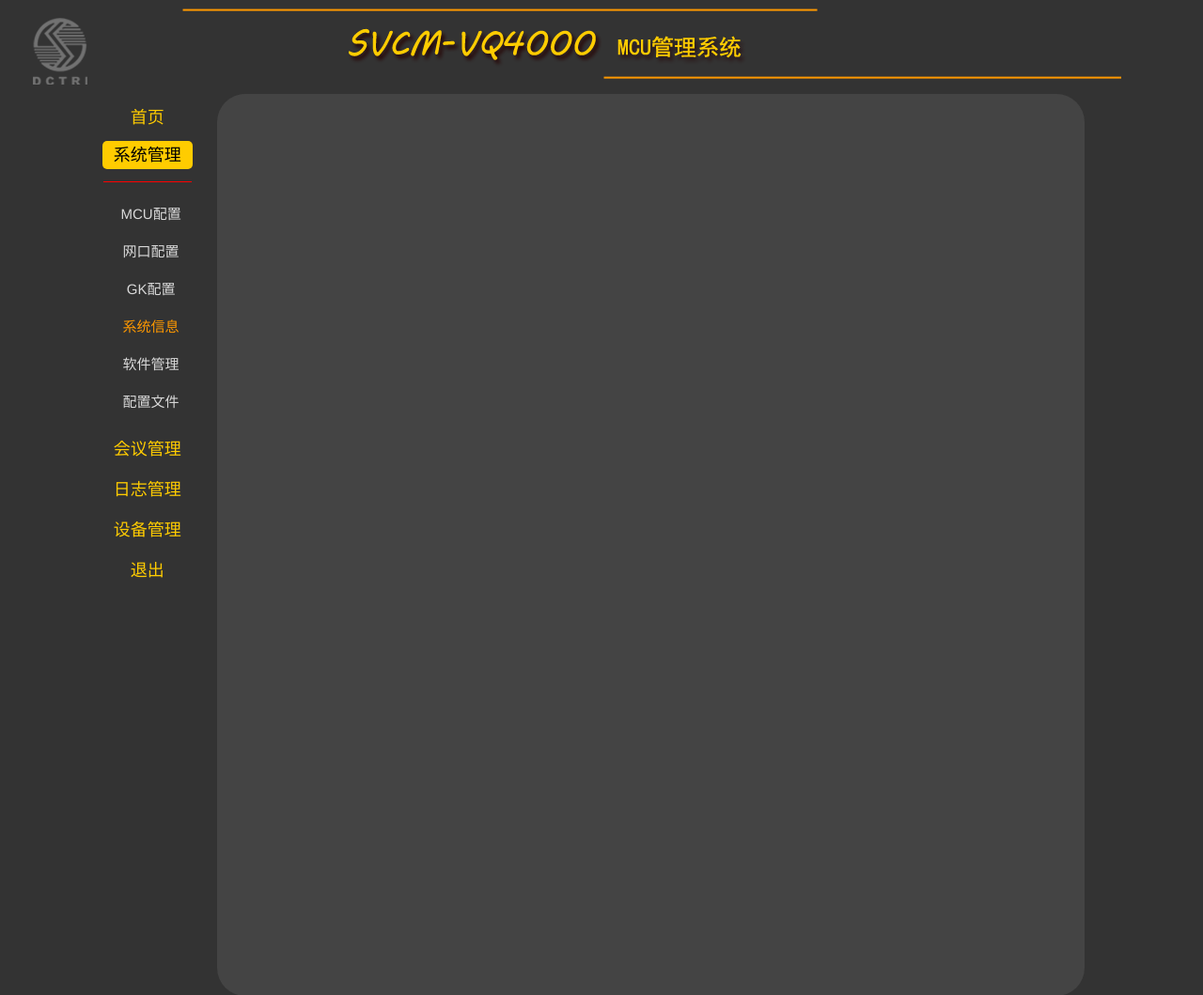
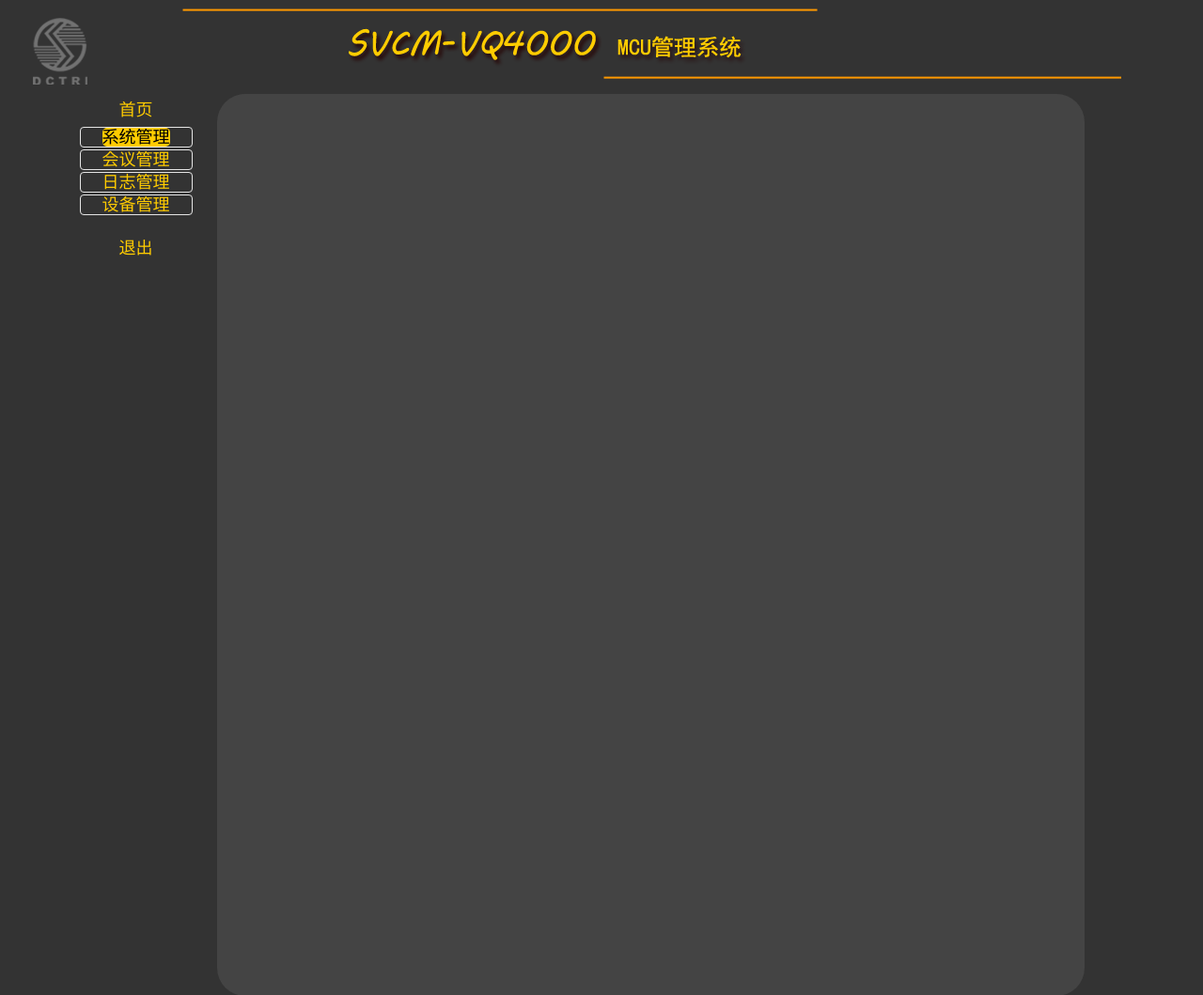
Before and after one commit to mcuTeam/mcuWeb, a Django app: page /system_info/ in a window 1280 px wide. Shown: the top 1059 px of the page at 94% size. Run offline with Django 3.2, Linux system fonts and the light colour scheme; a user stored in the database is signed in; parts of the project's set-up code (start-up, migrations or seed data) failed here and were passed over; some libraries are stand-ins or nearby versions.

Commit message:
Signed-off-by: jessicaqian <444748730@qq.com>

```diff
--- a/mcuWeb/static/css/base.css
+++ b/mcuWeb/static/css/base.css
@@ -32,11 +32,12 @@ ul.nav.nav-pills.nav-stacked{
 }
 
 li{
-	margin: 10px auto 10px auto;
+	/*margin: 10px auto 10px auto;*/
 	text-align: center;
 }
 
 a#nav,#nav1,#nav2,#nav3,#nav4,#nav5{
+    border-radius: 5px;
 	color:rgb(255,204,0);
 }
 
--- a/mcuWeb/templates/base.html
+++ b/mcuWeb/templates/base.html
@@ -18,10 +18,16 @@
 	<div class="row-fluid">
 		<div class="span2 ">
 		  <!--Sidebar content-->
+
 			<ul class="nav nav-pills nav-stacked ">
-				<li><a id="nav" href="/">首页</a></li>
-				<li><a id="nav1" href="#" data-toggle="collapse" data-target="#pill1">系统管理</a>
-					<div id="pill1" class="collapse">
+				<li><a id="nav" href="/home">首页</a></li>
+				<div class="accordion" id="selector">
+					<div class="accordion-group">
+						<div class="accordion-heading">
+							<li><a id="nav1" href="#" data-toggle="collapse" data-target="#pill1" data-parent="#selector">系统管理</a></li>
+						</div>
+						<div id="pill1" class="accordion-body collapse">
+							<div class="accordion-inner">
 								<ul class="nav nav-list">
 								<li class="divider"></li>
 								</ul>
@@ -34,9 +40,14 @@
 									<li><a href="#configfile">配置文件</a></li>
 								</ul>
 						    </div>
-				</li>
-				<li><a id="nav2" href="#" data-toggle="collapse" data-target="#pill2">会议管理</a>
-					<div id="pill2" class="collapse">
+						</div>
+				    </div>
+				    <div class="accordion-group">
+				    	<div class="accordion-heading">
+							<li><a id="nav2" href="#" data-toggle="collapse" data-target="#pill2" data-parent="#selector">会议管理</a></li>
+					    </div>
+						<div id="pill2" class="accordion-body collapse">
+							<div class="accordion-inner">
 								<ul class="nav nav-list">
 								<li class="divider"></li>
 								</ul>
@@ -45,9 +56,14 @@
 									<li><a href="#meetinglist">会议列表</a></li>
 								</ul>
 						    </div>
-				</li>
-				<li><a id="nav3" href="#" data-toggle="collapse" data-target="#pill3">日志管理</a>
-					<div id="pill3" class="collapse">
+						</div>
+					</div>
+					<div class="accordion-group">
+						<div class="accordion-heading">
+							<li><a id="nav3" href="#" data-toggle="collapse" data-target="#pill3" data-parent="#selector">日志管理</a></li>
+					    </div>
+						<div id="pill3" class="accordion-body collapse">
+							<div class="accordion-inner">
 								<ul class="nav nav-list">
 								<li class="divider"></li>
 								</ul>
@@ -69,9 +85,14 @@
 									</div>
 								</ul>
 						    </div>
-				</li>
-				<li><a id="nav4" href="#" data-toggle="collapse" data-target="#pill4">设备管理</a>
-					<div id="pill4" class="collapse">
+						</div>
+					</div>
+					<div class="accordion-group">
+						<div class="accordion-heading">
+							<li><a id="nav4" href="#" data-toggle="collapse" data-target="#pill4" data-parent="#selector">设备管理</a></li>
+						</div>
+						<div id="pill4" class="accordion-body collapse">
+							<div class="accordion-inner">
 								<ul class="nav nav-list">
 								<li class="divider"></li>
 								</ul>
@@ -120,7 +141,10 @@
 									</div>
 								</ul>
 							</div>
-				</li>
+						</div>
+					</div>
+
+				</div>
 				<li><a id="nav5" href="/accounts/signout/">退出</a></li>
 			</ul>
 		</div>
--- a/mcuWeb/templates/home.html
+++ b/mcuWeb/templates/home.html
@@ -18,9 +18,9 @@
   </ol>
   <!-- Carousel items -->
   <div class="carousel-inner">
-    <div id="p1" class="active item">…</div>
-    <div id="p2" class="item">…</div>
-    <div id="p3" class="item">…</div>
+    <div id="p1" class="active item"></div>
+    <div id="p2" class="item"></div>
+    <div id="p3" class="item"></div>
   </div>
   <!-- Carousel nav -->
   <a class="carousel-control left" href="#myCarousel" data-slide="prev">&lsaquo;</a>
--- a/mcuWeb/templates/system_manage/system_info.html
+++ b/mcuWeb/templates/system_manage/system_info.html
@@ -12,10 +12,11 @@
 {% block content %}
 
 
+
 {% endblock %}
 
 {% block js %}
-<script type="text/javascript">
-	$('#pill1').collapse('show');
-</script>
+	<!-- <script type="text/javascript">
+		$('#pill1').collapse('show');
+	</script> -->
 {% endblock %}
```
Also changed, not shown: mcuWeb/db.sqlite3. Lines whose indentation alone changed are shown as unchanged.
